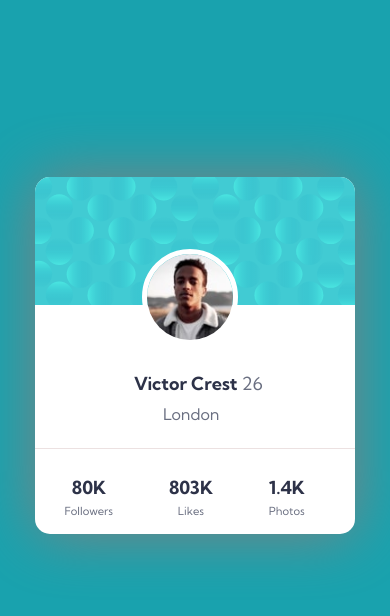
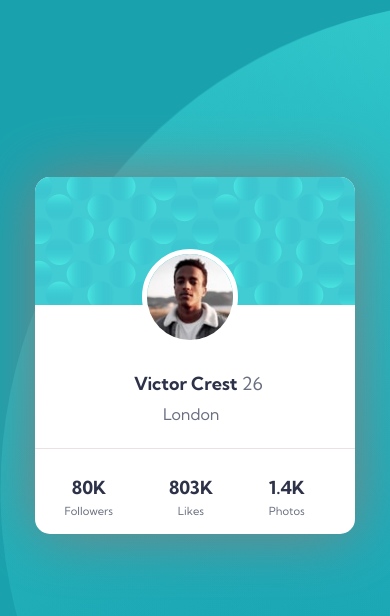
Before and after one commit to DrZubby/profile-card-component-main, a plain HTML site: page index.html in a window 390 px wide. Shown: the top 616 px of the page. Drawn offline with Linux system fonts and the light colour scheme.

Commit message:
improved background imaage responsiveness

```diff
--- a/style.css
+++ b/style.css
@@ -11,8 +11,14 @@ body {
     background-color: hsl(185, 75%, 39%);
     background-image: url(images/bg-pattern-top.svg),
                       url(images/bg-pattern-bottom.svg);
+<<<<<<< HEAD
+    background-position: bottom 20vh right 51vw,
+                         top 45vh left 50vw;
+    background-size: auto;
+=======
     background-position: bottom 10em right 42em,
                          top 15em left 42em;
+>>>>>>> 662d515a485fb63041cf06a69bcf12e0826c7dcf
     background-repeat: no-repeat;
     /*Useful guide on the background properties applied here can be found at
     [https://css-tricks.com/css-basics-using-multiple-backgrounds/] */
```
